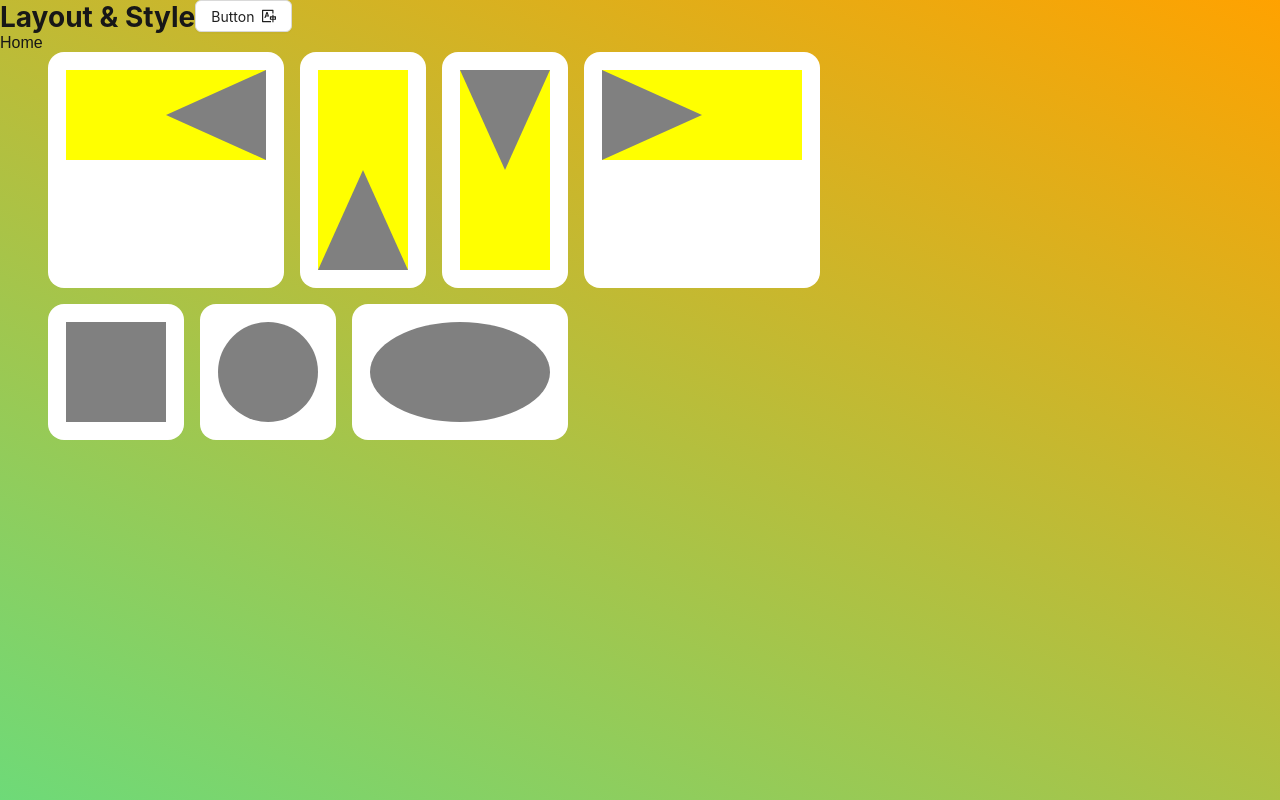
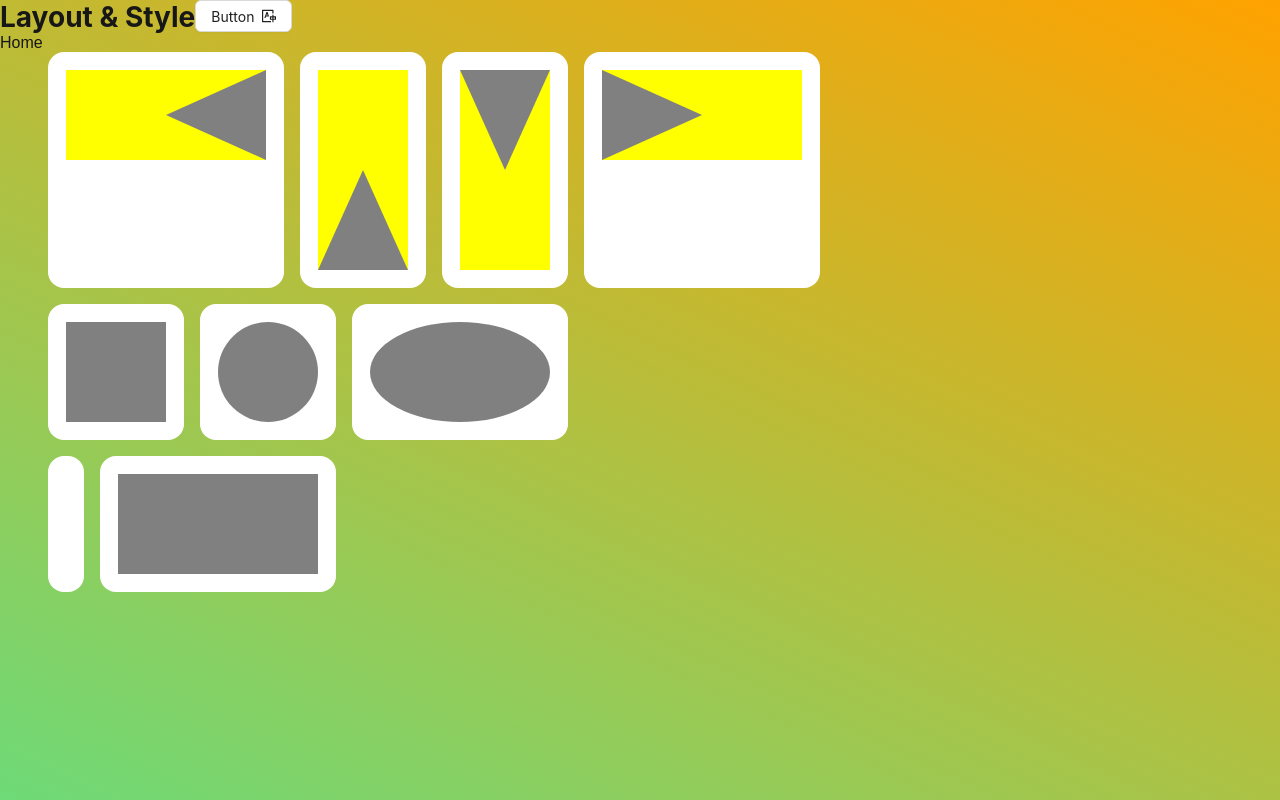
Before and after one commit to tnitsiri/swd-frontend-test, a Next.js app: page /en/layout-style in a window 1280 px wide. Built offline with nearby package versions, Linux system fonts and the light colour scheme; what i18next-resources-to-backend would draw is missing.

Commit message:
style: [main] rectangle shape

```diff
--- /dev/null
+++ b/src/app/[lng]/layout-style/(components)/rectangle.tsx
@@ -0,0 +1,18 @@
+import styles from './styles.module.scss';
+
+/**
+ * ANCHOR Rectangle
+ * @date 20/04/2025 - 10:25:57
+ *
+ * @returns {*}
+ */
+const Rectangle = () => {
+  // ANCHOR Render
+  return (
+    <div className={styles.shape}>
+      <div className={styles.rectangle} />
+    </div>
+  );
+};
+
+export default Rectangle;
--- a/src/app/[lng]/layout-style/(components)/styles.module.scss
+++ b/src/app/[lng]/layout-style/(components)/styles.module.scss
@@ -57,7 +57,8 @@
 
   .square,
   .circle,
-  .ellipse {
+  .ellipse,
+  .rectangle {
     width: $size;
     height: $size;
     background-color: $color;
@@ -71,4 +72,12 @@
   .ellipse {
     width: $size * 1.8;
   }
+
+  .trapezoid {
+
+  }
+
+  .rectangle {
+    width: $size * 2;
+  }
 }
--- /dev/null
+++ b/src/app/[lng]/layout-style/(components)/trapezoid.tsx
@@ -0,0 +1,18 @@
+import styles from './styles.module.scss';
+
+/**
+ * ANCHOR Trapezoid
+ * @date 20/04/2025 - 10:24:08
+ *
+ * @returns {*}
+ */
+const Trapezoid = () => {
+  // ANCHOR Render
+  return (
+    <div className={styles.shape}>
+      <div className={styles.trapezoid} />
+    </div>
+  );
+};
+
+export default Trapezoid;
--- a/src/app/[lng]/layout-style/page.tsx
+++ b/src/app/[lng]/layout-style/page.tsx
@@ -3,6 +3,8 @@ import Triangle from './(components)/triangle';
 import Square from './(components)/square';
 import Circle from './(components)/circle';
 import Ellipse from './(components)/ellipse';
+import Trapezoid from './(components)/trapezoid';
+import Rectangle from './(components)/rectangle';
 import styles from '@/assets/styles/page.module.scss';
 import { getT } from '@/app/i18n';
 import { Link } from '@/components/link';
@@ -57,6 +59,14 @@ const Page = async () => {
                 <Ellipse />
               </Flex>
             </Flex>
+            <Flex gap="middle">
+              <Flex>
+                <Trapezoid />
+              </Flex>
+              <Flex>
+                <Rectangle />
+              </Flex>
+            </Flex>
           </Flex>
         </Content>
       </Layout>
```
